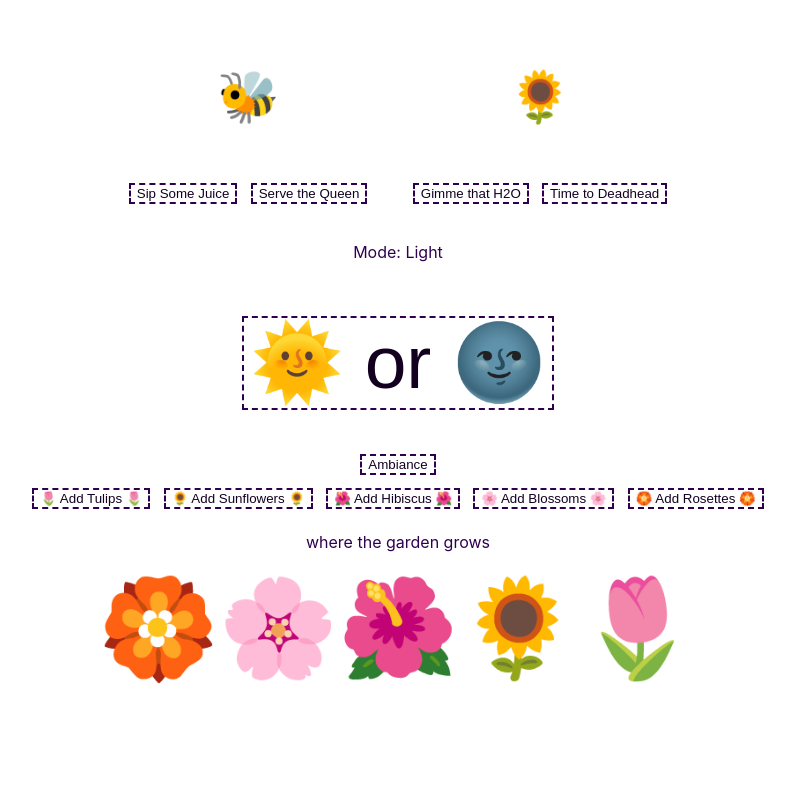
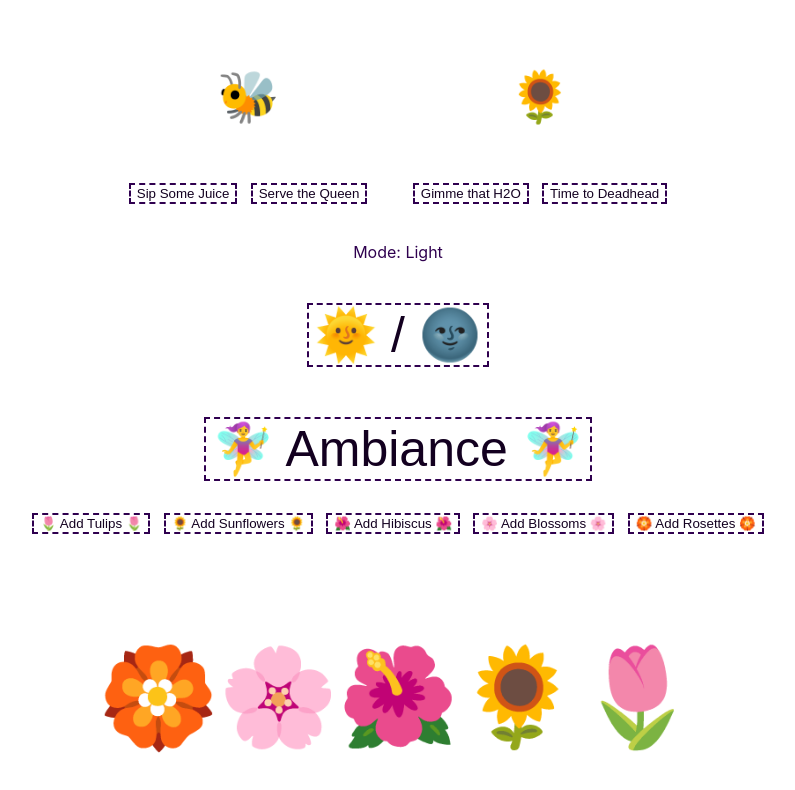
Before and after one commit to amayamaya/busy-garden, a React (Create React App) app: page / in a window 1280 px wide. Shown: the top 790 px of the page, without its empty margins (242-1037 px from the left). Built offline with nearby package versions, Linux system fonts and the light colour scheme.

Commit message:
completed styling

```diff
--- a/src/App.css
+++ b/src/App.css
@@ -3,6 +3,17 @@
   flex-direction: column;
   align-items: center;
   text-align: center;
+  background-size: contain;
+}
+
+.App-header {
+  min-height: 100vh;
+  display: flex;
+  flex-direction: column;
+  align-items: center;
+  justify-content: center;
+  font-size: calc(10px + 2vmin);
+  color: white;
 }
 
 p {
@@ -12,6 +23,8 @@ p {
 .darkMode {
   background-color: rgb(19, 0, 32);
   color: white;
+  background-size: cover;
+  height: 100%;
 }
 
 .beeVsFlower {
@@ -38,17 +51,22 @@ button {
 }
 
 .darkMode button {
-  color: white;
+  color: rgb(107, 0, 178);
   background-color: rgb(19, 0, 32);
+}
+
+.darkMode p {
+  color: rgb(107, 0, 178);
 }
 
 .garden {
   display: flex;
   flex-direction: row;
-  justify-content: space-between;
+  /* justify-content: space-between; */
   align-items: center;
   text-align: center;
   font-size: 6em;
+  margin-bottom: 1em;
 }
 
 .gardenButtons {
--- a/src/App.js
+++ b/src/App.js
@@ -12,7 +12,7 @@ function App() {
   const [mode, setMode] = useState(false);
   const nightAudio = new Audio('./night.mp3');
   const dayAudio = new Audio('./morning.mp3');
-  const buttonSize = 75;
+  const buttonSize = 50;
 
   function handleTulipClick() {
     plants.push('tulip');
@@ -100,7 +100,6 @@ function App() {
           🏵️ Add Rosettes 🏵️
         </button>
       </div>
-      <p>where the garden grows</p>
       <PlantList plants={plants} />
     </div>
   );
--- a/src/DarkMode.js
+++ b/src/DarkMode.js
@@ -5,9 +5,11 @@ export default function DarkMode({ mode, onClick, playSound, buttonSize }) {
     <div className="dayOrNight">
       <p>Mode: {mode === true ? 'Dark' : 'Light'}</p>
       <button style={{ fontSize: `${buttonSize}px` }} onClick={onClick}>
-        🌞 or 🌚
+        🌞 / 🌚
       </button>
-      <button onClick={playSound}>Ambiance</button>
+      <button style={{ fontSize: `${buttonSize}px` }} onClick={playSound}>
+        🧚‍♀️ Ambiance 🧚‍♀️
+      </button>
     </div>
   );
 }
```
